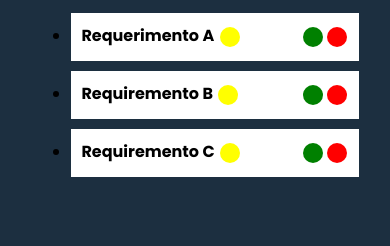
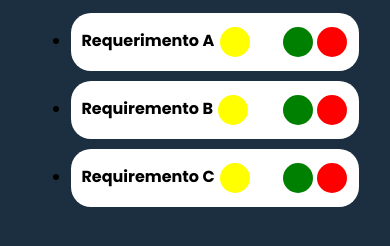
Before and after one commit to falcao-g/processo-seletivo-LEDES, a website: page public/admin/admin.html in a window 390 px wide. Shown: the part 162-408 px from the top of the page. Drawn offline with Linux system fonts and the light colour scheme.

Commit message:
feat: finalização da página de administrador

```diff
--- a/public/admin/admin.css
+++ b/public/admin/admin.css
@@ -10,7 +10,7 @@ body {
     text-align: left;
     font-weight: bold; /* torna o texto em negrito */
     width: 80%; /* diminui o tamanho da div para 80% da largura total */
-
+    border-radius: 20px;
 }
 
 .yellow-button{
@@ -90,3 +90,73 @@ li::after {
     font-weight: bold; /* torna o texto em negrito */
     width: 80%; /* diminui o tamanho da div para 80% da largura total */
 }
+
+.green-button, .yellow-button, .red-button {
+    border: none;
+    color: white;
+    padding: 5px;
+    text-align: right;
+    text-decoration: none;
+    display: inline-block;
+    font-size: 0;
+    margin: 4px 2px;
+    cursor: pointer;
+    border-radius: 50%;
+    width: 20px;
+    height: 20px;
+    vertical-align: middle;
+}
+
+.yellow-button {
+    background-color: yellow;
+}
+
+.green-button {
+    background-color: green;
+}
+
+.red-button {
+    background-color: red;
+}
+
+li {
+    padding: 10px;
+    margin: 10px auto;
+    text-align: left;
+    font-weight: bold;
+    width: 80%;
+}
+
+h1 {
+    font-size: 2.5em; /* tamanho padrão */
+}
+
+@media screen and (max-width: 600px) {
+    .green-button, .yellow-button, .red-button {
+        width: 30px;
+        height: 30px;
+    }
+
+    li {
+        width: 90%;
+    }
+
+    h1 {
+        font-size: 2em; /* tamanho menor para telas pequenas */
+    }
+}
+
+@media screen and (min-width: 601px) and (max-width: 1024px) {
+    .green-button, .yellow-button, .red-button {
+        width: 25px;
+        height: 25px;
+    }
+
+    li {
+        width: 85%;
+    }
+
+    h1 {
+        font-size: 2.2em; /* tamanho intermediário para telas médias */
+    }
+}
--- a/public/admin/admin.html
+++ b/public/admin/admin.html
@@ -1,5 +1,5 @@
 <!DOCTYPE html>
-<html lang="pt-br">
+<html lang="en">
    <head>
       <meta charset="UTF-8">
       <meta name="viewport" content="width=device-width, initial-scale=1.0">
--- a/public/admin/admin.js
+++ b/public/admin/admin.js
@@ -44,7 +44,7 @@ function showDetails(id) {
 
     if (details.style.display === 'block') {
         details.style.display = 'none';
-        return;  // Adicionando return para sair da função
+        return;
     }
 
     details.innerHTML = `
```
